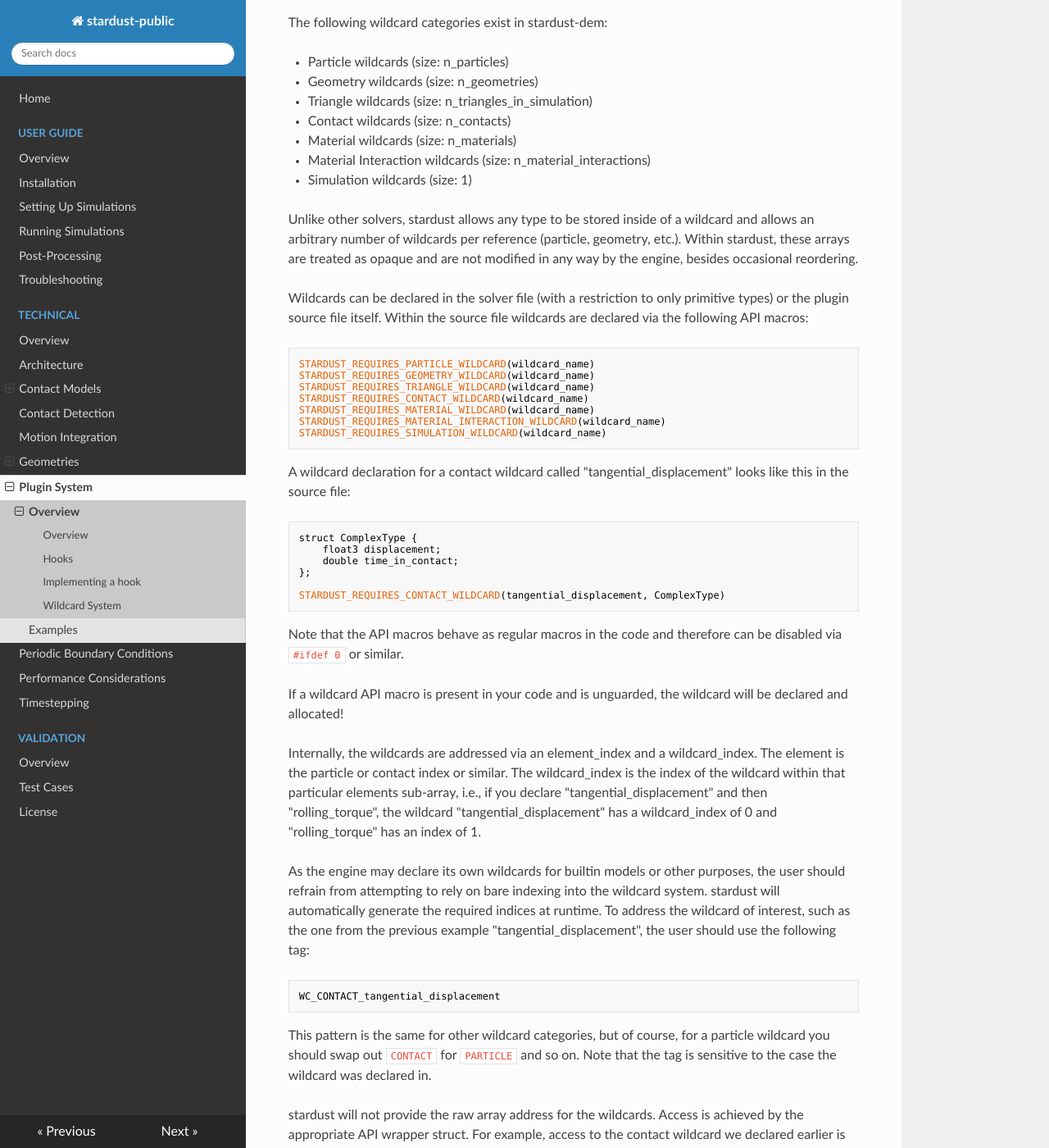
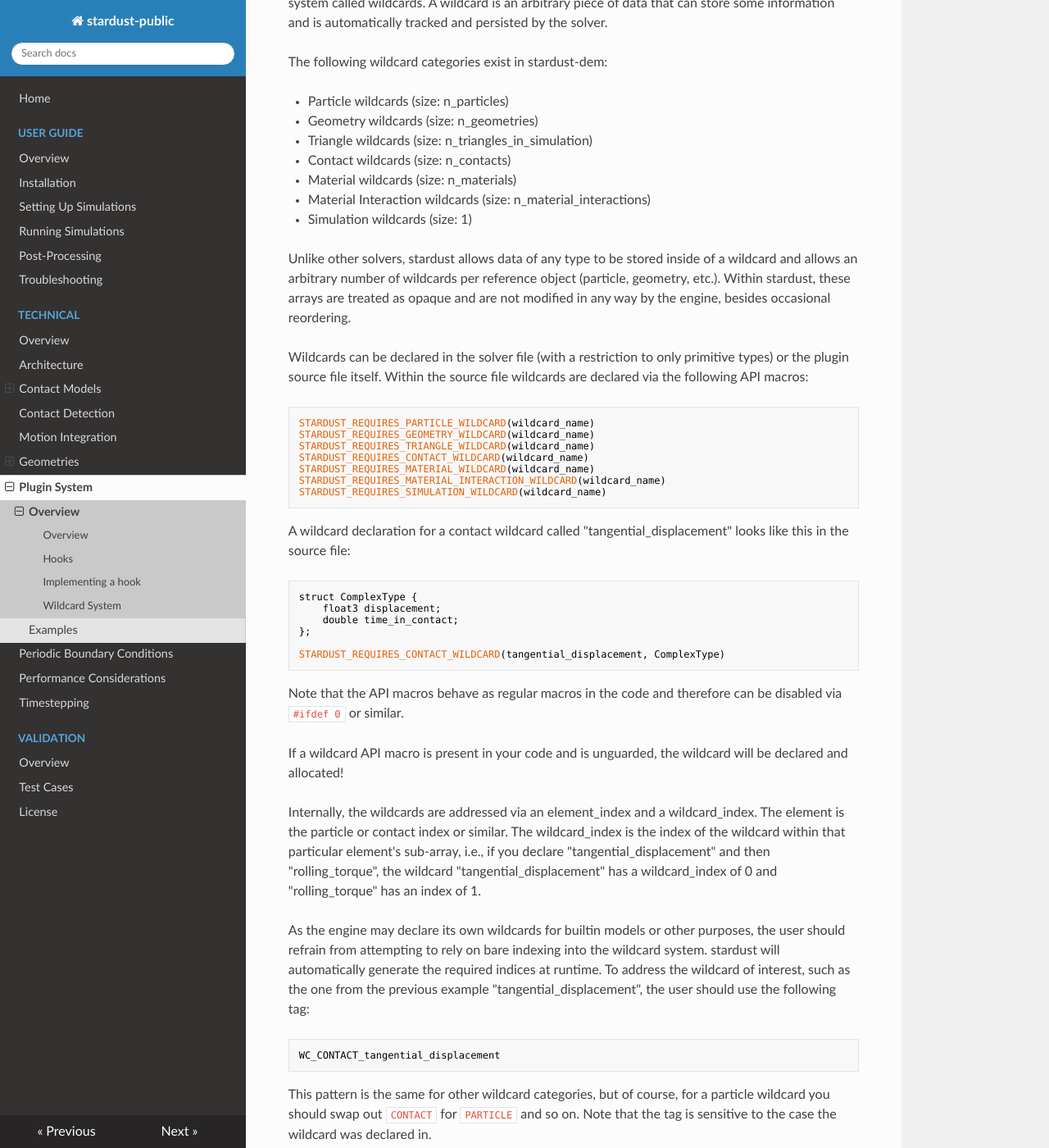
Before and after one commit to spacesuit825/spacesuit825.github.io, an MkDocs documentation site: the page built from docs/technical/plugin_system/overview.md, in a window 1280 px wide and 1400 px high, scrolled down 1635 px. Shown: the whole window at 82% size. Built offline with MkDocs 1.6.1, drawn with Linux system fonts in a browser that asks for light colours; nearby versions of some CDN libraries; some of the changed text lies outside the part shown.

Commit message:
exmaples

```diff
--- a/docs/technical/plugin_system/overview.md
+++ b/docs/technical/plugin_system/overview.md
@@ -72,8 +74,8 @@
 * Material Interaction wildcards (size: n_material_interactions)
 * Simulation wildcards (size: 1)
 
-Unlike other solvers, stardust allows any type to be stored inside of a wildcard and allows an arbitrary number of
-wildcards per reference (particle, geometry, etc.). Within stardust, these arrays are treated as opaque and are
+Unlike other solvers, stardust allows data of any type to be stored inside of a wildcard and allows an arbitrary number of
+wildcards per reference object (particle, geometry, etc.). Within stardust, these arrays are treated as opaque and are
 not modified in any way by the engine, besides occasional reordering.
 
 Wildcards can be declared in the solver file (with a restriction to only primitive types) or the plugin source file itself. Within the source file wildcards are declared via the following API macros:
@@ -99,7 +101,7 @@
 
 If a wildcard API macro is present in your code and is unguarded, the wildcard will be declared and allocated!
 
-Internally, the wildcards are addressed via an element_index and a wildcard_index. The element is the particle or contact index or similar. The wildcard_index is the index of the wildcard within that particular elements sub-array, i.e., if you declare "tangential_displacement" and then "rolling_torque", the wildcard "tangential_displacement" has a wildcard_index of 0 and "rolling_torque" has an index of 1.
+Internally, the wildcards are addressed via an element_index and a wildcard_index. The element is the particle or contact index or similar. The wildcard_index is the index of the wildcard within that particular element's sub-array, i.e., if you declare "tangential_displacement" and then "rolling_torque", the wildcard "tangential_displacement" has a wildcard_index of 0 and "rolling_torque" has an index of 1.
 
 As the engine may declare its own wildcards for builtin models or other purposes, the user should refrain from attempting to rely on bare indexing into the wildcard system. stardust will automatically generate the required indices at runtime. To address the wildcard of interest, such as the one from the previous example "tangential_displacement", the user should use the following tag:
 
```
Also changed, not shown: other parts of docs/technical/plugin_system/overview.md (+3 -1 lines).
